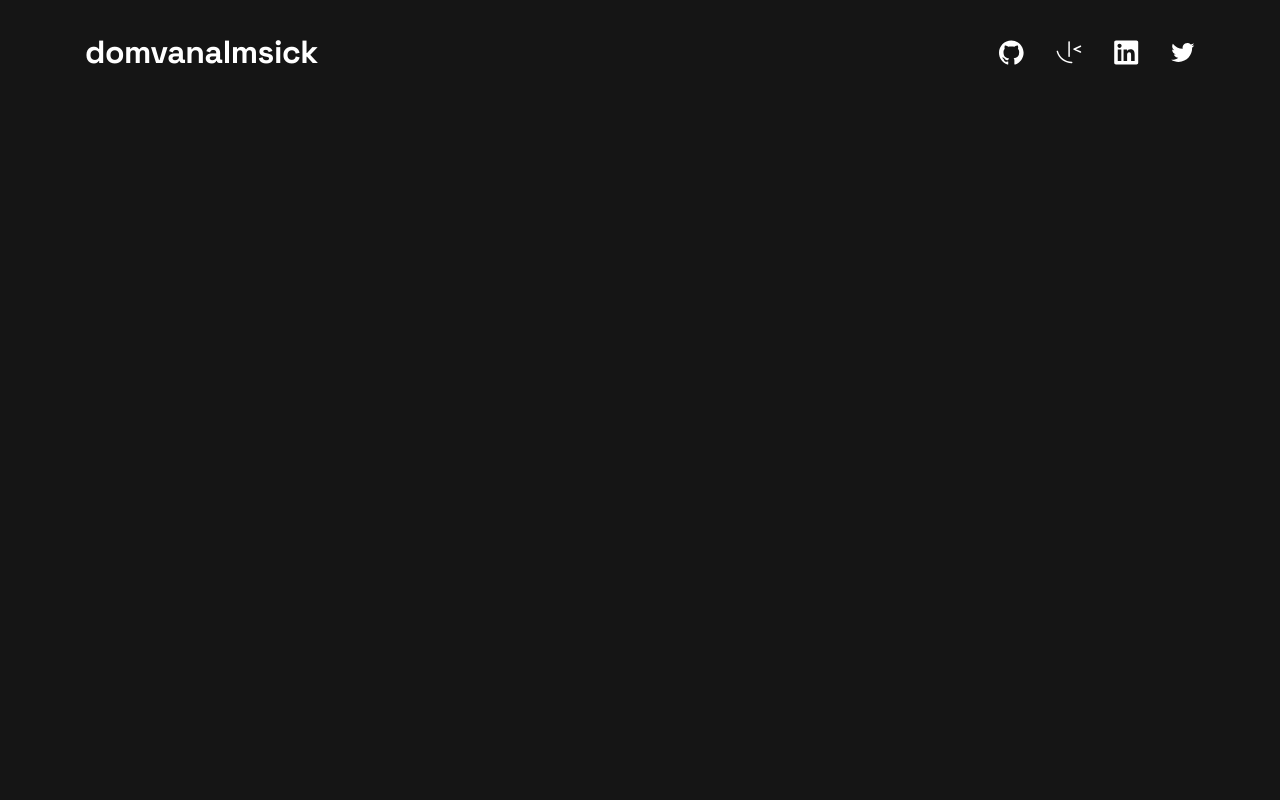
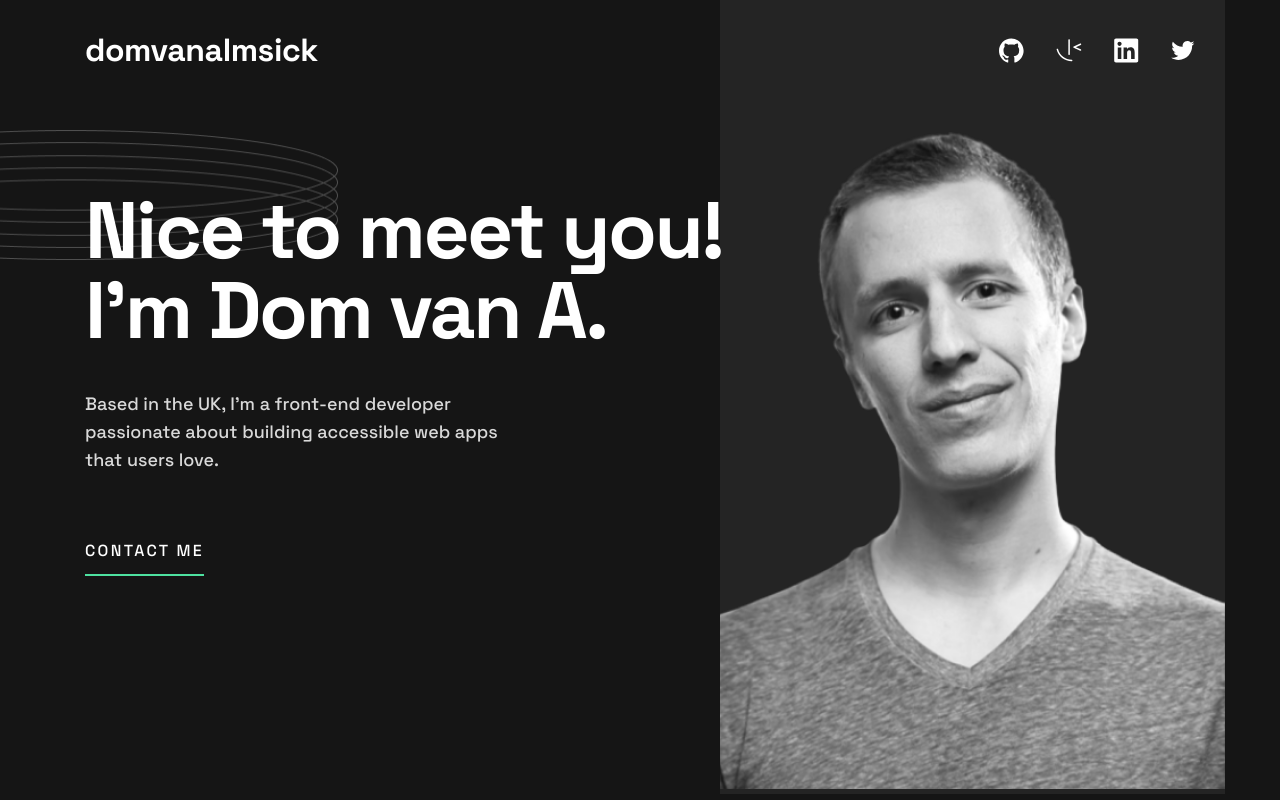
Before and after one commit to dominicva/dev-pfolio, a React (Create React App) app: page / in a window 1280 px wide. Built offline with nearby package versions, Linux system fonts and the light colour scheme.

Commit message:
feat: basic hero

```diff
--- a/src/App.css
+++ b/src/App.css
@@ -7,7 +7,7 @@ header {
   display: flex;
   justify-content: space-between;
   align-items: center;
-  margin: 0 30px;
+  margin: 30px 0;
 }
 
 header > .logo {
@@ -22,8 +22,68 @@ ul.icons {
   gap: 32px;
 }
 
-@media (min-width: 1110px) {
-  header {
-    margin: 0;
+.hero {
+  display: flex;
+  position: relative;
+}
+
+.bg-detail {
+  background-image: url('./assets/bg-detail.png');
+  background-size: contain;
+  background-repeat: no-repeat;
+  width: 530px;
+  height: 130px;
+  position: absolute;
+  margin-top: 30px;
+  margin-left: -180px;
+}
+
+.hero__text {
+  max-width: 706px;
+  margin-top: 90px;
+}
+
+.hero__text h1 {
+  font-size: var(--xl);
+  letter-spacing: -2.5px;
+  line-height: var(--xl);
+  margin-bottom: 40px;
+}
+
+.hero__text .bio {
+  font-size: 18px;
+  line-height: 28px;
+  color: var(--white-dimmed);
+  max-width: 445px;
+  margin-bottom: 64px;
+}
+
+.hero__text > .text-link {
+  display: inline-block;
+  color: var(--white-bright);
+  letter-spacing: 2.3px;
+  line-height: 26px;
+  padding-bottom: 10px;
+  border-bottom: 2px solid var(--accent-green);
+}
+
+.image-container {
+  padding-top: 160px;
+  margin-top: -128px;
+  margin-right: -30px;
+  z-index: -1;
+  position: absolute;
+  top: 0;
+  right: 0;
+  background-color: var(--primary-darker);
+}
+
+.image-container img {
+  width: 505px;
+}
+
+@media (max-width: 1110px) {
+  .App {
+    margin: 0 30px;
   }
 }
--- a/src/App.jsx
+++ b/src/App.jsx
@@ -1,10 +1,25 @@
 import Header from './components/Header';
+import heroImg from './assets/hero.png';
 import './App.css';
 
 function App() {
   return (
     <div className="App">
       <Header />
+      <section className="hero">
+        <div className="bg-detail" />
+        <div className="hero__text">
+          <h1 className="title">Nice to meet you! I'm Dom van A.</h1>
+          <p className="bio">
+            Based in the UK, I’m a front-end developer passionate about building
+            accessible web apps that users love.
+          </p>
+          <p className="text-link">CONTACT ME</p>
+        </div>
+        <div className="image-container">
+          <img src={heroImg} alt="Hero" />
+        </div>
+      </section>
     </div>
   );
 }
--- a/src/index.css
+++ b/src/index.css
@@ -2,11 +2,14 @@
 
 :root {
   --primary-darkest: #151515;
-  --primary--darker: #242424;
+  --primary-darker: #242424;
   --white-bright: #ffffff;
   --white-dimmed: #d9d9d9;
   --accent-green: #4ee1a0;
   --accent-red: #ff6f5b;
+
+  /* font sizing */
+  --xl: 80px;
 }
 
 *,
@@ -20,14 +23,21 @@ body {
   font-family: 'Space Grotesk', sans-serif;
   -webkit-font-smoothing: antialiased;
   -moz-osx-font-smoothing: grayscale;
+  color: var(--white-bright);
   background-color: var(--primary-darkest);
+}
+
+h1,
+p,
+ul,
+li {
+  padding: 0;
+  margin: 0;
 }
 
 ul,
 li {
   list-style-type: none;
-  padding: 0;
-  margin: 0;
 }
 
 img {
```
Also changed, not shown: src/assets/bg-detail.png, src/assets/hero.png (added).
